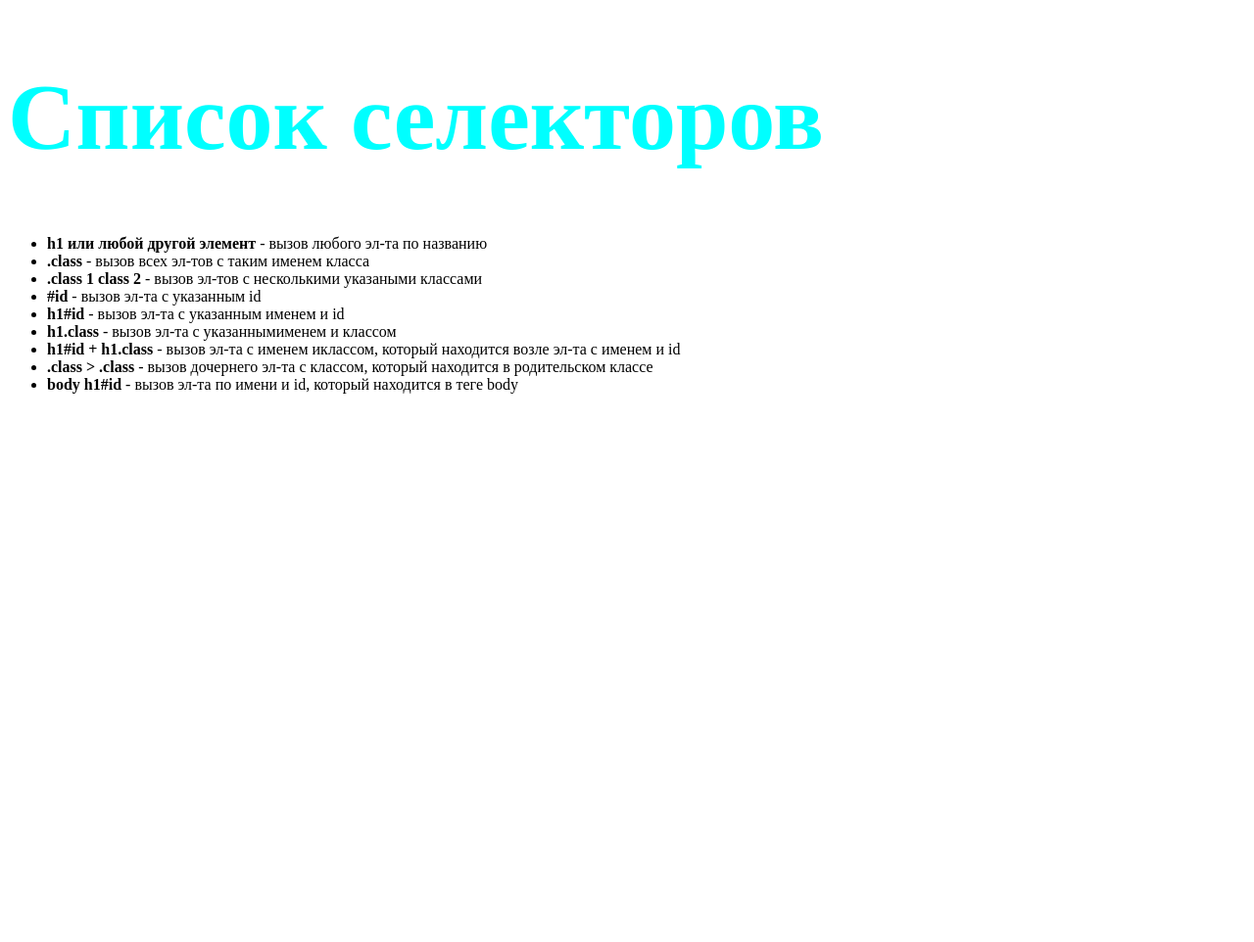
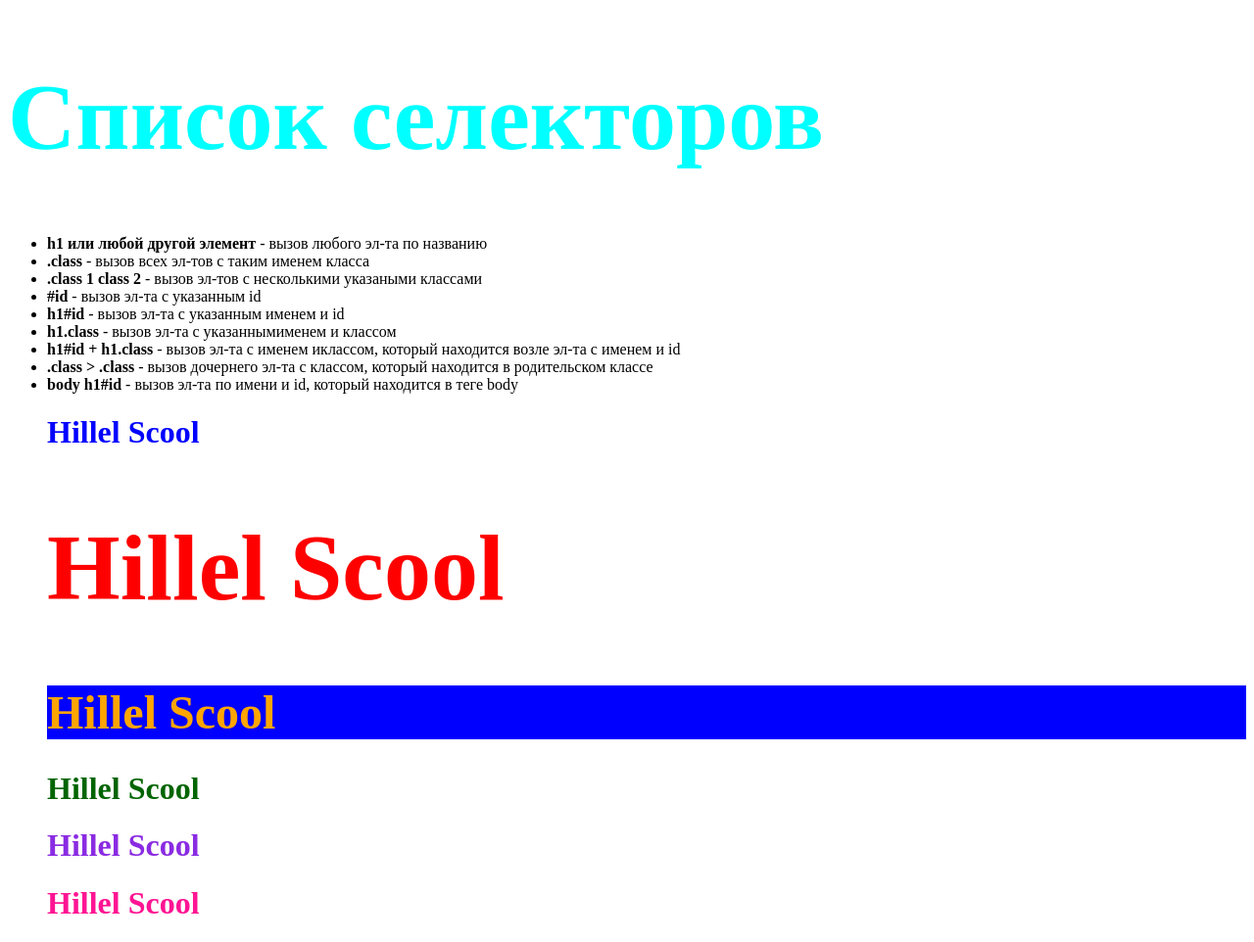
Before and after one commit to Tucson87/hw_5, a plain HTML site: page index.html in a window 1280 px wide. Shown: the whole page at 98% size. Before the commit the page ends 800 px from the top, so only its background shows below. Drawn offline with Linux system fonts and the light colour scheme.

Commit message:
div class one added

```diff
--- a/index.html
+++ b/index.html
@@ -21,6 +21,14 @@
         <li><b>h1#id + h1.class</b> - вызов эл-та с именем иклассом, который находится возле эл-та с именем и id</li>
         <li><b>.class > .class</b> - вызов дочернего эл-та с классом, который находится в родительском классе</li>
         <li><b>body h1#id</b> - вызов эл-та по имени и id, который находится в теге body</li>
+        <div class="one">
+            <h1>Hillel Scool</h1>
+            <h1 class="second_line header">Hillel Scool</h1>
+            <h1 class="third_line">Hillel Scool</h1>
+            <h1 id="fourth_line">Hillel Scool</h1>
+            <h1 id="Fifth_line">Hillel Scool</h1>
+            <h1 class="green">Hillel Scool</h1>
+        </div>
     </ul>
 
 </body>
```
